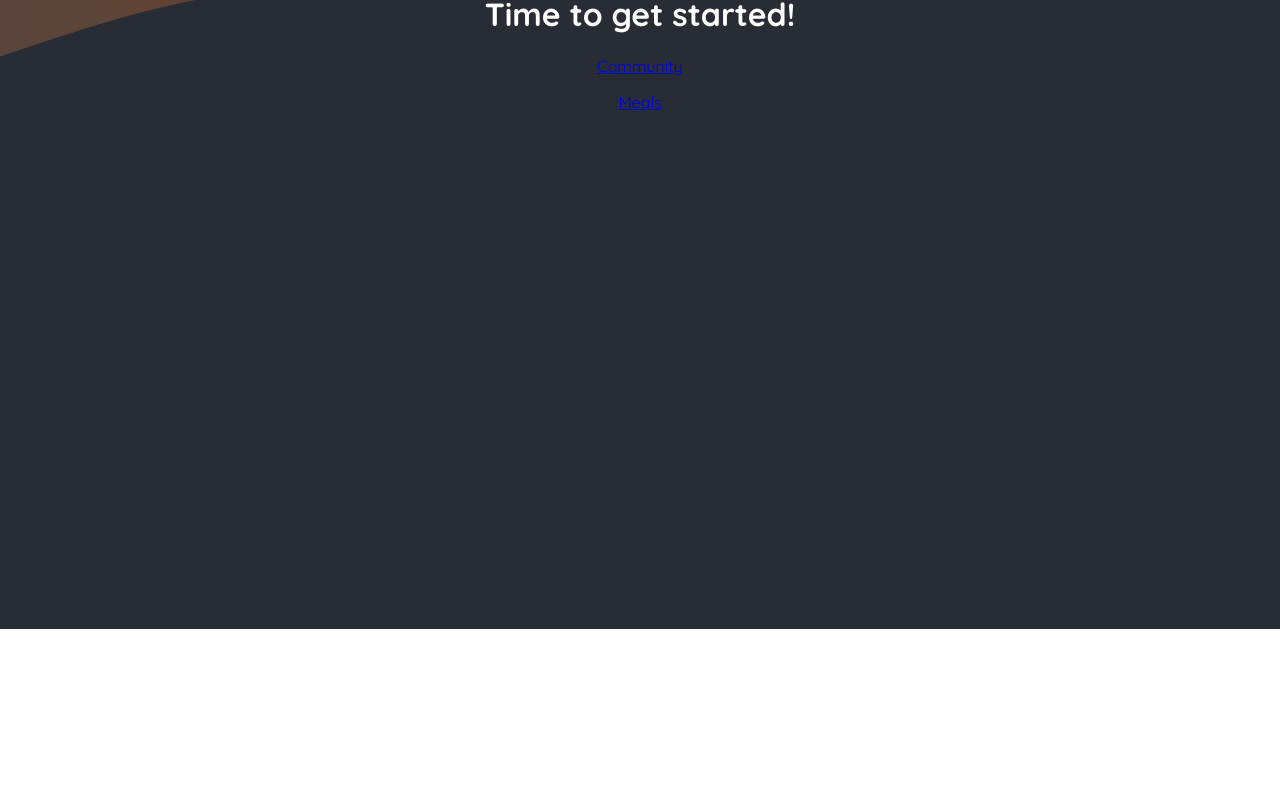
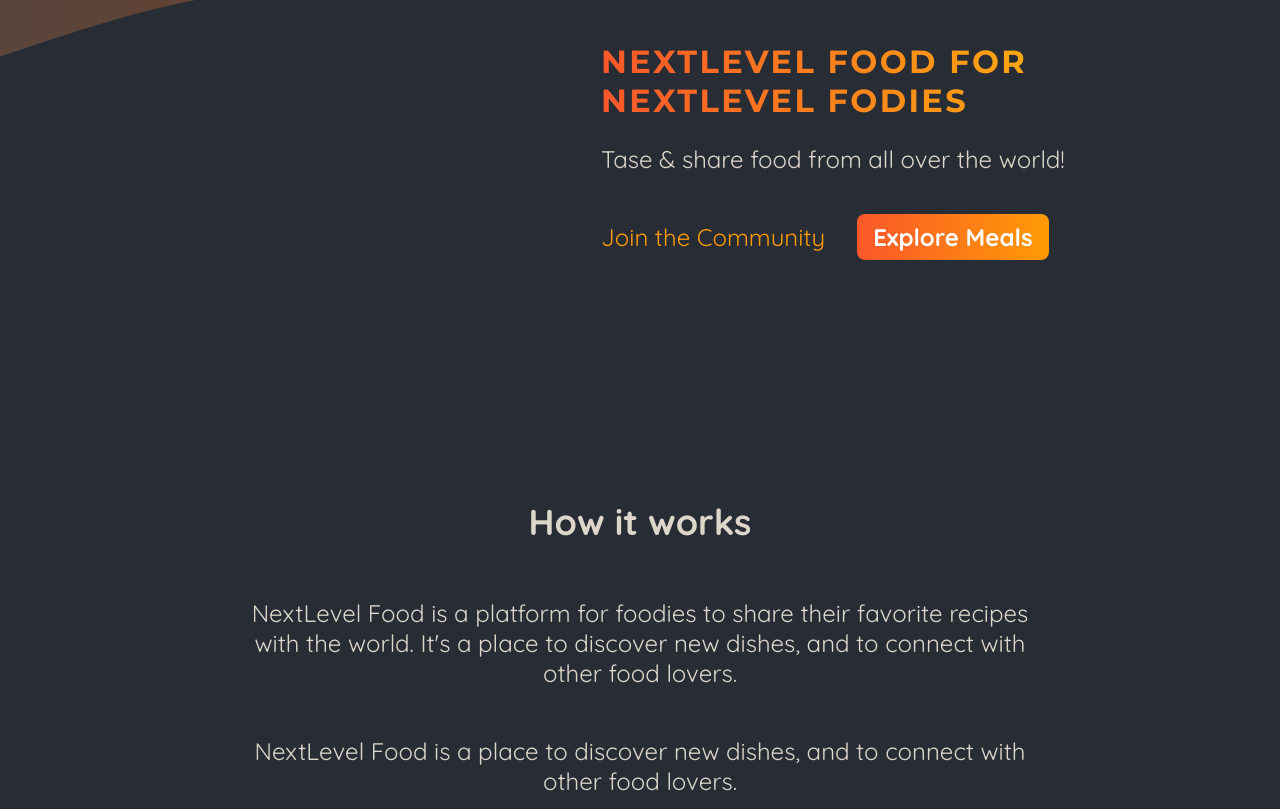
Before and after one commit to PotashinAndrey/foodies, a Next.js app: page / in a window 1280 px wide. Shown: the part 171-980 px from the top of the page. Before the commit the page ends 800 px from the top, so only its background shows below. Built offline with nearby package versions, Linux system fonts and the light colour scheme.

Commit message:
Main page

```diff
--- a/app/page.js
+++ b/app/page.js
@@ -1,19 +1,50 @@
 import Link from "next/link";
+
+import classes from "./page.module.css";
 
 export default function Home() {
   return (
+    <>
+      <header className={classes.header}>
+        <div className={classes.slideshow}></div>
+        <div>
+          <div className={classes.hero}>
+            <h1>NextLevel Food for NextLevel Fodies</h1>
+            <p>Tase & share food from all over the world!</p>
+          </div>
+          <div className={classes.cta}>
+            <Link href="/community">Join the Community</Link>
+            <Link href="/meals">Explore Meals</Link>
+          </div>
+        </div>
+      </header>
       <main>
-      <h1 style={{ color: "white", textAlign: "center" }}>
-        Time to get started!
-      </h1>
-      <div style={{ textAlign: "center" }}>
+        <section className={classes.section}>
+          <h2>How it works</h2>
           <p>
-          <Link href="/community">Community</Link>
+            NextLevel Food is a platform for foodies to share their favorite
+            recipes with the world. It&apos;s a place to discover new dishes,
+            and to connect with other food lovers.
           </p>
           <p>
-          <Link href="/meals">Meals</Link>
+            NextLevel Food is a place to discover new dishes, and to connect
+            with other food lovers.
           </p>
-      </div>
+        </section>
+
+        <section className={classes.section}>
+          <h2>Why NextLevel Food?</h2>
+          <p>
+            NextLevel Food is a platform for foodies to share their favorite
+            recipes with the world. It&apos;s a place to discover new dishes,
+            and to connect with other food lovers.
+          </p>
+          <p>
+            NextLevel Food is a place to discover new dishes, and to connect
+            with other food lovers.
+          </p>
+        </section>
       </main>
+    </>
   );
 }
--- /dev/null
+++ b/app/page.module.css
@@ -0,0 +1,75 @@
+.header {
+  display: flex;
+  gap: 3rem;
+  margin: 3rem auto;
+  width: 90%;
+  max-width: 75rem;
+}
+
+.slideshow {
+  width: 40rem;
+  height: 25rem;
+}
+
+.hero {
+  color: #ddd6cb;
+  font-size: 1.5rem;
+}
+
+.hero h1 {
+  font-size: 2rem;
+  font-weight: bold;
+  font-family: "Montserrat", sans-serif;
+  letter-spacing: 0.15rem;
+  text-transform: uppercase;
+  background: linear-gradient(90deg, #f9572a, #ffc905);
+  background-clip: text;
+  -webkit-background-clip: text;
+  -webkit-text-fill-color: transparent;
+}
+
+.cta {
+  font-size: 1.5rem;
+  display: flex;
+  gap: 1rem;
+}
+
+.cta a {
+  display: inline-block;
+  margin-top: 1rem;
+  padding: 0.5rem 1rem;
+  border-radius: 0.5rem;
+  background: linear-gradient(90deg, #f9572a, #ff9b05);
+  color: #ffffff;
+  font-weight: bold;
+  text-decoration: none;
+}
+
+.cta a:hover,
+.cta a:active {
+  background: linear-gradient(90deg, #fd4715, #f9b241);
+}
+
+.cta a:first-child {
+  background: transparent;
+  font-weight: normal;
+  color: #ff9b05;
+  padding-left: 0;
+}
+
+.cta a:first-child:hover,
+.cta a:first-child:active {
+  background: transparent;
+  color: #f9b241;
+}
+
+.section {
+  display: flex;
+  flex-direction: column;
+  color: #ddd6cb;
+  font-size: 1.5rem;
+  max-width: 50rem;
+  width: 90%;
+  margin: 2rem auto;
+  text-align: center;
+}
```
Lines whose indentation alone changed are shown as unchanged.
